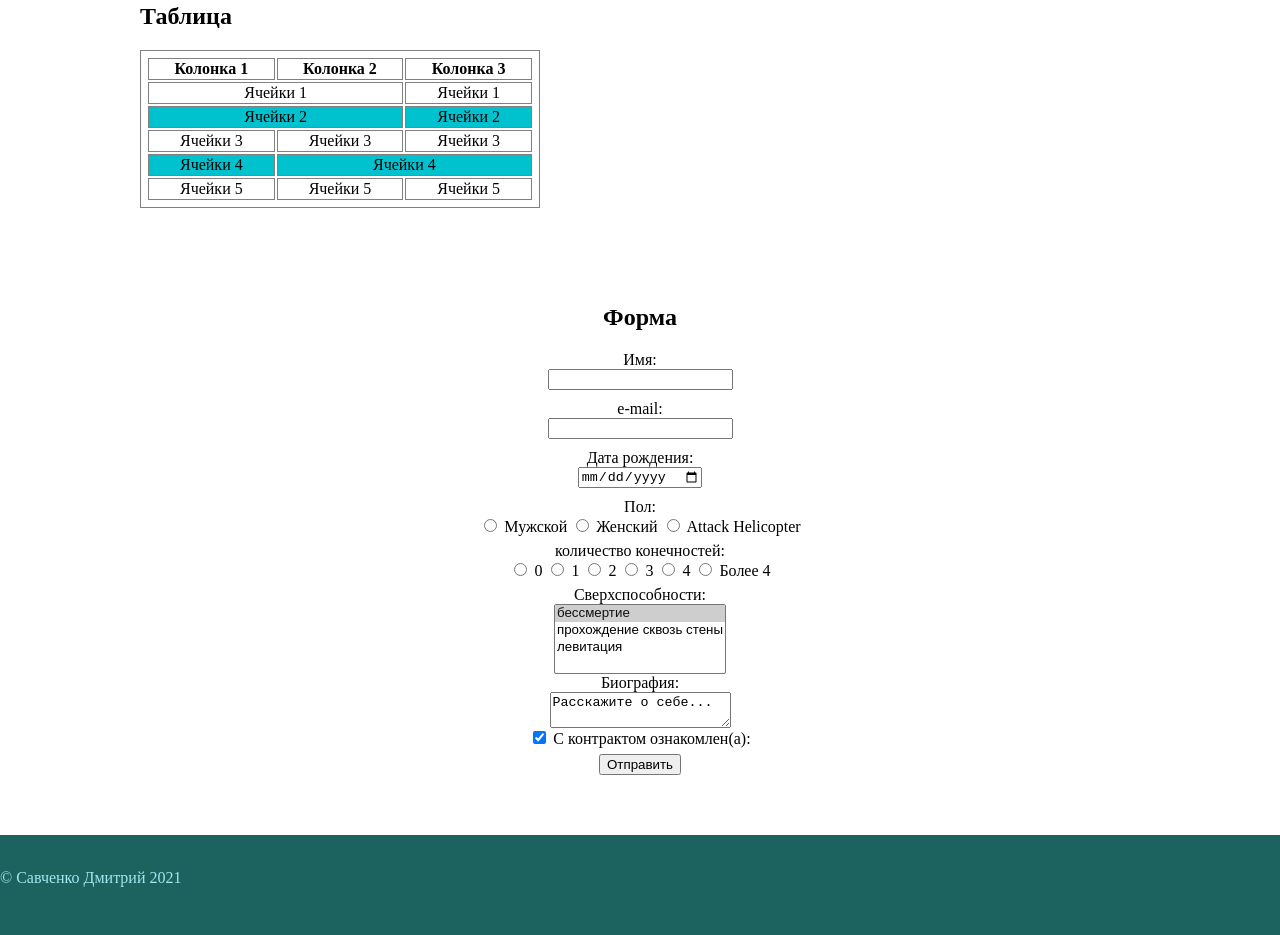
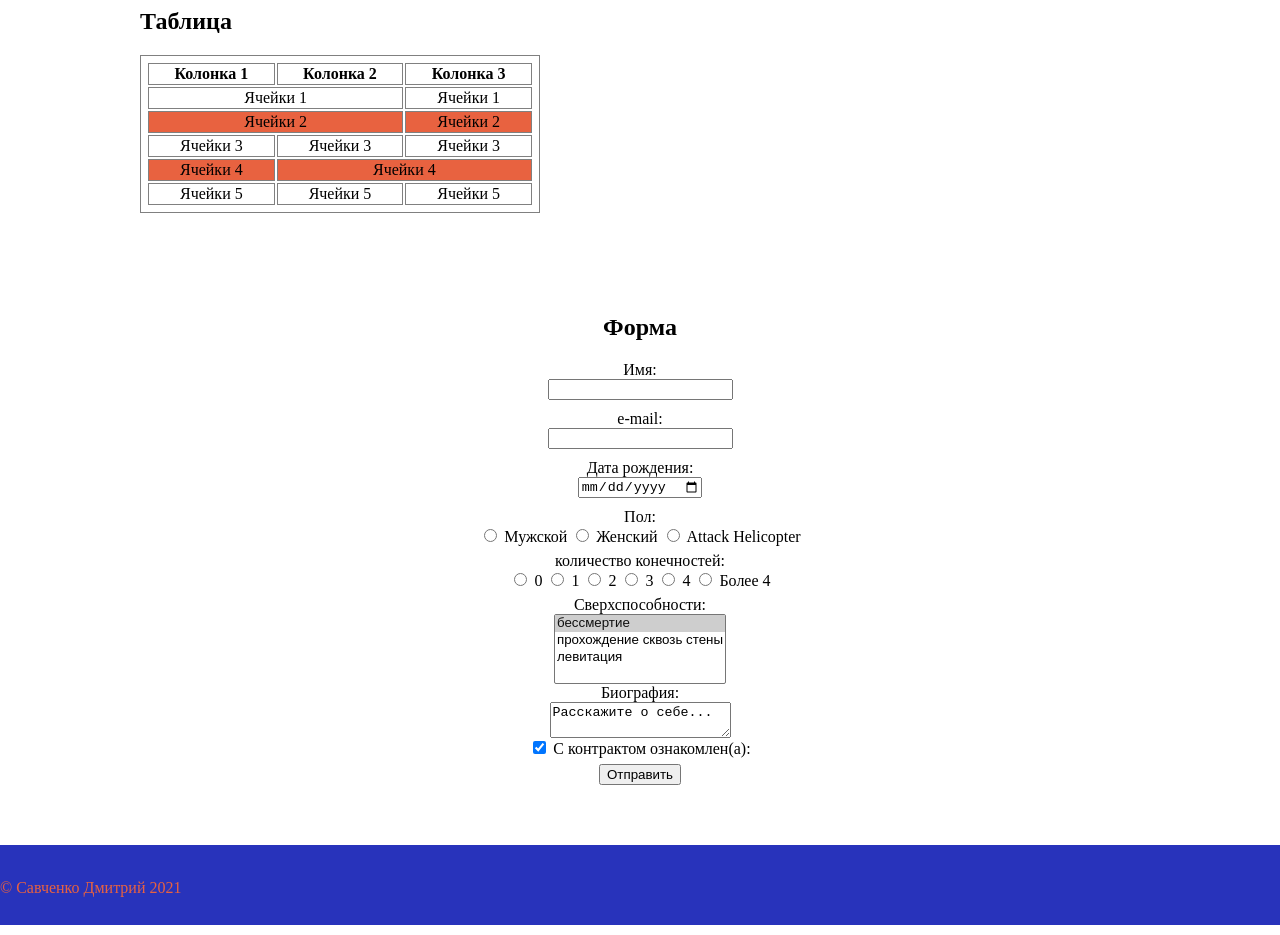
Before and after one commit to SavchenkoDA/WEB2, a plain HTML site: page index.html in a window 1280 px wide. Shown: the part 1356-2291 px from the top of the page. Drawn offline with Linux system fonts and the light colour scheme.

Commit message:
Update style.css

```diff
--- a/style.css
+++ b/style.css
@@ -107,17 +107,17 @@ input {
 
 .ifooter {
   margin-top: 50px;
-  background: #1c625e;
-  height: 100px;
-  color: #a4e6f2;
+  background: #2833bb;
+  height: 80px;
+  color: #e86240;
 }
 
 .tab {
-  background-color: #00c2cf;
+  background-color: #e86240;
 }
 
 #head3{
-  margin-top: 50px;
+  margin-top: 55px;
 }
 
 #forum {
```
